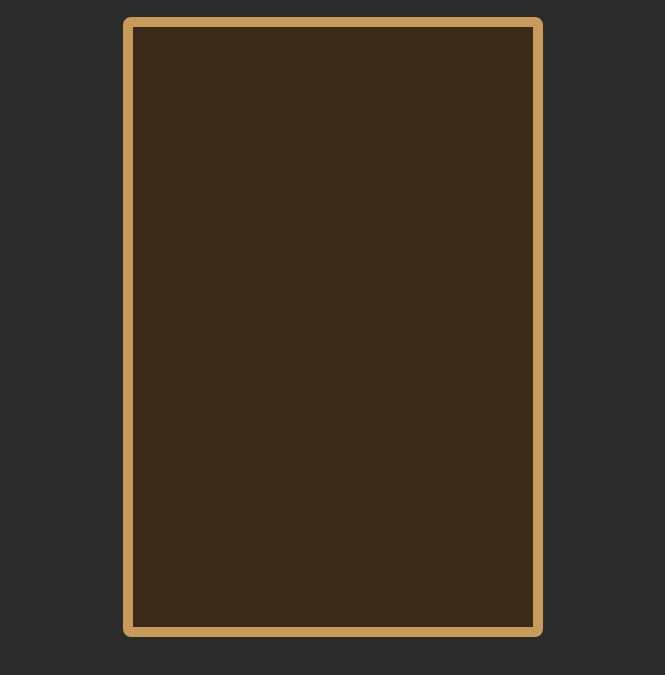
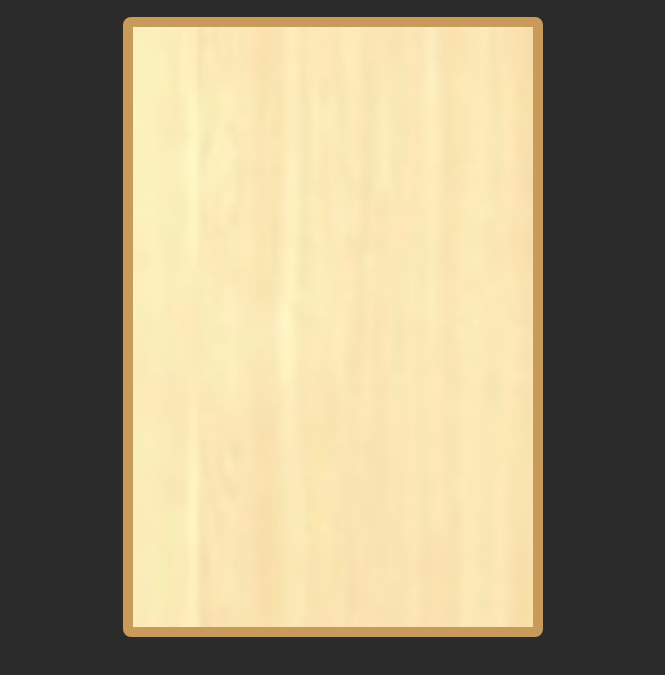
Before and after one commit to IwantgrandpademonOnIos/2048-balls-3D, a plain HTML site: page index.html in a window 1280 px wide. Shown: the part 81-756 px from the top of the page, without its empty margins (307-972 px from the left). Drawn offline with Linux system fonts and the light colour scheme.

Commit message:
Update style.css

```diff
--- a/style.css
+++ b/style.css
@@ -12,9 +12,10 @@ h1 {
 }
 
 canvas {
-  background: #3b2a1a; /* dark wooden pit vibe */
+  background: url("textures/wood.png");
+  background-size: cover;
   display: block;
   margin: 20px auto;
-  border: 10px solid #c89b5b; /* wooden frame */
+  border: 10px solid #c89b5b;
   border-radius: 8px;
 }
```
